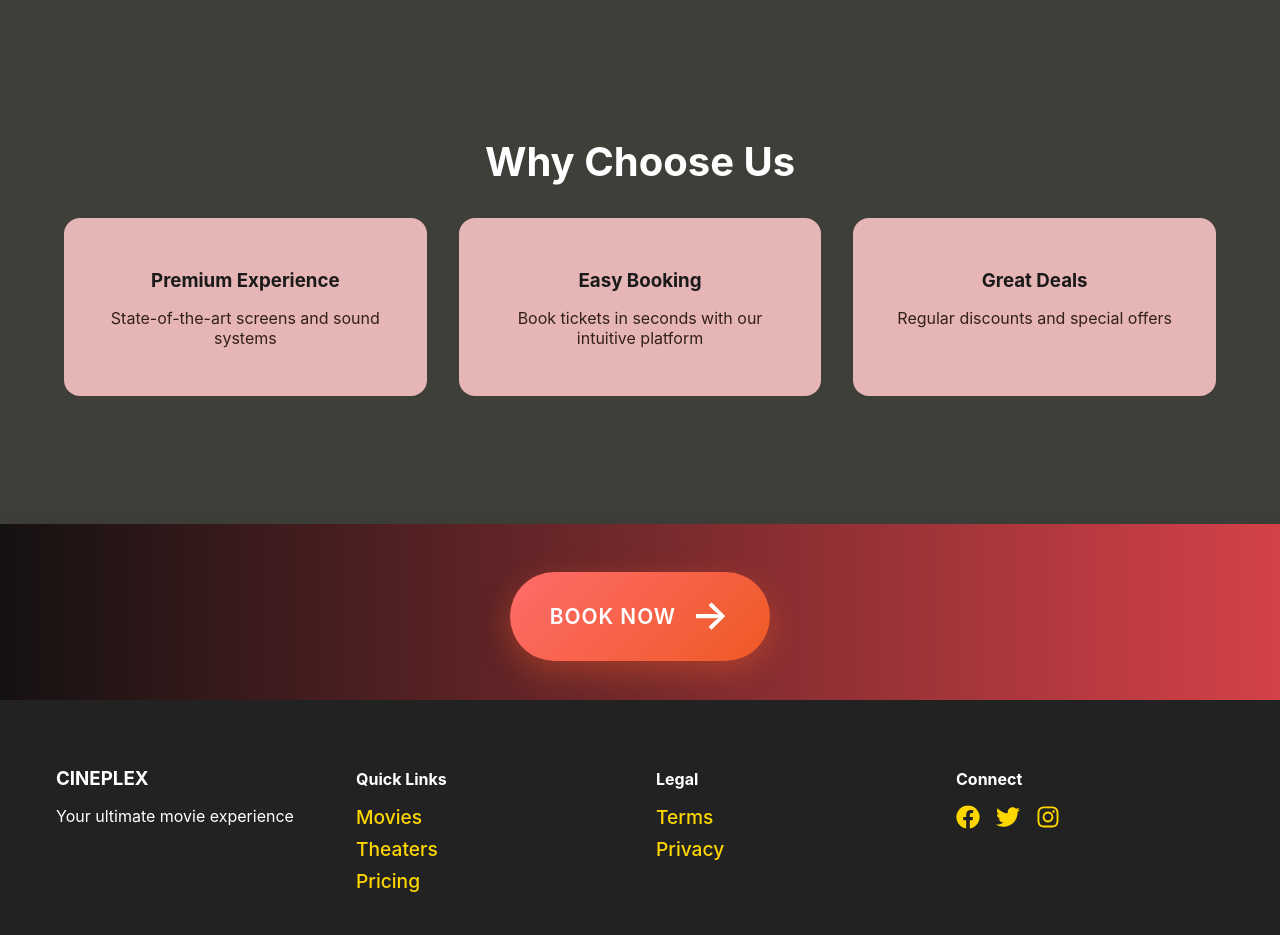
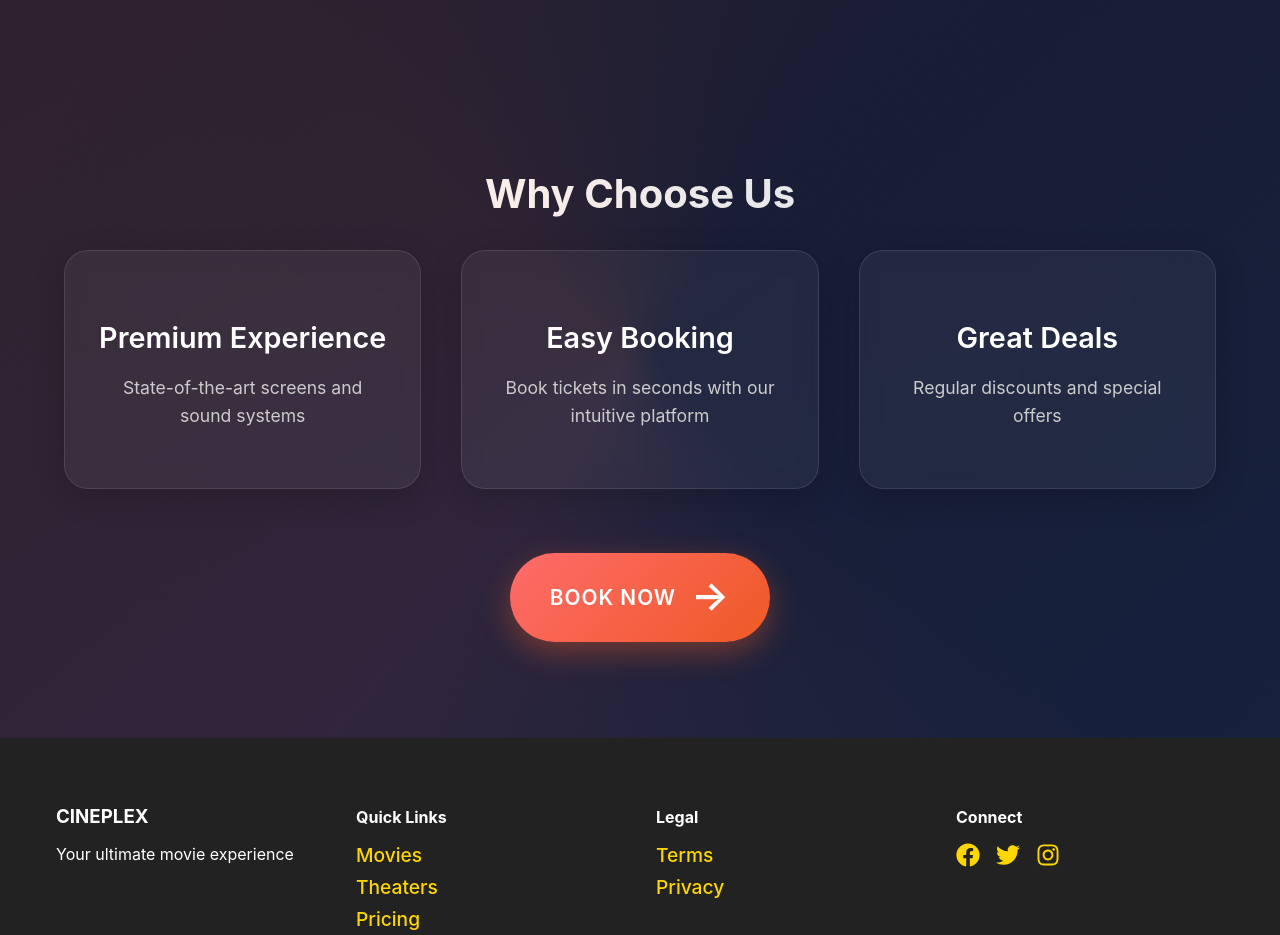
Before and after one commit to ML642/movie-reservation, a React (Create React App) app in the folder movie_reservation/: page / in a window 1280 px wide. Shown: the part 1980-2915 px from the top of the page. Built offline with nearby package versions, Linux system fonts and the light colour scheme; no server answers.

Commit message:
homepage UI improvements

```diff
--- a/movie_reservation/src/components/HeroSection/HeroSection.css
+++ b/movie_reservation/src/components/HeroSection/HeroSection.css
@@ -1,10 +1,37 @@
 /* Hero Section Modernized CSS */
+
+@keyframes fadeInUp {
+  from {
+    opacity: 0;
+    transform: translateY(30px);
+  }
+  to {
+    opacity: 1;
+    transform: translateY(0);
+  }
+}
+
+@keyframes pulse {
+  0% {
+    transform: scale(1);
+  }
+  50% {
+    transform: scale(1);
+  }
+  100% {
+    transform: scale(1);
+  }
+}
 .hero-section {
   position: relative;
-  height: 50vh;
-  min-height: 400px;
+  height: 65vh;
+  min-height: 500px;
   overflow: hidden;
-  width: 100%;
+  width: 95%;
+  max-width: 1600px;
+  margin: 2rem auto;
+  border-radius: 2rem;
+  box-shadow: 0 25px 50px rgba(0, 0, 0, 0.5);
 }
 
 .hero-slider {
@@ -14,17 +41,17 @@
 }
 
 .hero-slide {
-  border-radius: 1rem;
-  background-size: contain;
   position: absolute;
   width: 100%;
   height: 100%;
   background-size: cover;
   background-position: center;
-  opacity: 0;
-  transition: opacity 1s ease;
   display: flex;
-  align-items: flex-end;
+  align-items: center;
+  justify-content: flex-start;
+  border-radius: 2rem;
+  overflow: hidden;
+  animation: pulse 30s infinite;
 }
 
 .hero-slide.active {
@@ -33,85 +60,207 @@
 }
 
 .hero-content {
-  height : 100% ;
-  background: rgba(0,0,0,0.5);
-  padding: 2rem 2.5rem;
-
-  border-radius: 1rem;
+  background: linear-gradient(to right, rgba(0, 0, 0, 0.9) 0%, rgba(0, 0, 0, 0.7) 40%, transparent 100%);
+  padding: 3rem 4rem;
   color: #fff;
-  max-width: 500px;
-  box-shadow: 0 4px 24px rgba(0,0,0,0.3);
+  width: 55%;
+  height: 100%;
+  display: flex;
+  flex-direction: column;
+  justify-content: center;
+  border-radius: 0;
+  backdrop-filter: blur(10px);
+  /* border removed to prevent blinking line */
 }
 
 .hero-content h1 {
-  font-size: 2.5rem;
-  margin-bottom: 1rem;
+  font-size: 3.5rem;
+  margin-bottom: 1.5rem;
+  font-weight: 700;
+  text-shadow: 0 5px 15px rgba(0, 0, 0, 0.7);
+  line-height: 1.1;
+  background: linear-gradient(to right, #fff, #ffd700);
+  -webkit-background-clip: text;
+  background-clip: text;
+  color: transparent;
+  letter-spacing: 1px;
 }
 
 .hero-content p {
-  font-size: 1.2rem;
-  margin-bottom: 1.5rem;
+  font-size: 1.4rem;
+  margin-bottom: 2rem;
+  font-weight: 300;
+  text-shadow: 0 2px 10px rgba(0, 0, 0, 0.5);
+  line-height: 1.6;
+  max-width: 90%;
 }
 
 .hero-actions {
   display: flex;
-  gap: 1rem;
+  gap: 1.5rem;
 }
 
 .hero-btn {
   display: flex;
   align-items: center;
-  gap: 0.5rem;
-  font-size: 1rem;
-  padding: 0.8rem 2rem;
+  gap: 0.75rem;
+  font-size: 1.1rem;
+  padding: 1rem 2.5rem;
   border: none;
-  border-radius: 2rem;
+  border-radius: 2.5rem;
   cursor: pointer;
-  transition: background 0.2s, color 0.2s;
+  transition: all 0.3s ease;
+  font-weight: 600;
+  box-shadow: 0 4px 15px rgba(0, 0, 0, 0.2);
 }
 
 .hero-btn.play {
-  background: #fff;
-  color: #111;
-  font-weight: bold;
+  background: linear-gradient(45deg, #ff6b6b, #ee5a24);
+  color: white;
+  position: relative;
+  overflow: hidden;
 }
 
 .hero-btn.play:hover {
-  background: #ffd700;
-  color: #111;
+  transform: translateY(-5px) scale(1.05);
+  box-shadow: 0 10px 25px rgba(238, 90, 36, 0.5);
 }
 
 .hero-btn.info {
-  background: rgba(109, 109, 110, 0.7);
+  background: rgba(255, 255, 255, 0.15);
   color: #fff;
+  backdrop-filter: blur(5px);
+  border: 1px solid rgba(255, 255, 255, 0.2);
 }
 
 .hero-btn.info:hover {
-  background: #fff;
-  color: #111;
+  background: rgba(255, 255, 255, 0.25);
+  transform: translateY(-5px) scale(1.05);
+  border: 1px solid rgba(255, 255, 255, 0.4);
 }
 
 .hero-indicators {
   position: absolute;
-  bottom: 2rem;
+  bottom: 2.5rem;
   left: 50%;
   transform: translateX(-50%);
   display: flex;
-  gap: 0.5rem;
+  gap: 1rem;
   z-index: 2;
 }
 
 .hero-indicators button {
-  width: 12px;
-  height: 12px;
+  width: 16px;
+  height: 16px;
   border-radius: 50%;
-  border: none;
-  background: rgba(255,255,255,0.5);
+  border: 2px solid rgba(255, 255, 255, 0.5);
+  background: transparent;
   cursor: pointer;
-  transition: background 0.2s, transform 0.2s;
+  transition: all 0.3s ease;
 }
 
 .hero-indicators button.active {
   background: #fff;
-  transform: scale(1.2);
+  border-color: #fff;
+  transform: scale(1.3);
 }
+
+/* Responsive design */
+@media (max-width: 1200px) {
+  .hero-section {
+    height: 60vh;
+    min-height: 450px;
+  }
+
+  .hero-content h1 {
+    font-size: 3rem;
+  }
+
+  .hero-content p {
+    font-size: 1.3rem;
+  }
+}
+
+@media (max-width: 992px) {
+  .hero-section {
+    height: 55vh;
+    min-height: 400px;
+  }
+
+  .hero-content {
+    width: 65%;
+  }
+
+  .hero-content h1 {
+    font-size: 2.5rem;
+  }
+
+  .hero-content p {
+    font-size: 1.2rem;
+  }
+
+  .hero-btn {
+    padding: 0.9rem 2rem;
+    font-size: 1rem;
+  }
+}
+
+@media (max-width: 768px) {
+  .hero-section {
+    height: 50vh;
+    min-height: 350px;
+    border-radius: 1.5rem;
+  }
+
+  .hero-content {
+    width: 75%;
+    padding: 2rem;
+  }
+
+  .hero-content h1 {
+    font-size: 2rem;
+  }
+
+  .hero-content p {
+    font-size: 1.1rem;
+  }
+
+  .hero-actions {
+    flex-direction: column;
+    gap: 1rem;
+  }
+
+  .hero-btn {
+    justify-content: center;
+    width: 100%;
+  }
+}
+
+@media (max-width: 576px) {
+  .hero-section {
+    height: 45vh;
+    min-height: 300px;
+  }
+
+  .hero-content {
+    width: 100%;
+    padding: 1.5rem;
+  }
+
+  .hero-content h1 {
+    font-size: 1.8rem;
+  }
+
+  .hero-content p {
+    font-size: 1rem;
+  }
+
+  .hero-indicators {
+    bottom: 1.5rem;
+  }
+
+  .hero-indicators button {
+    width: 12px;
+    height: 12px;
+  }
+}
--- a/movie_reservation/src/pages/home.css
+++ b/movie_reservation/src/pages/home.css
@@ -70,58 +70,125 @@
 
 /* Features section */
 .features-section {
-  background: #3f3f3a;
-  color: #322212;
-  padding: 4rem 0;
+  background: linear-gradient(135deg, #1a1a2e 0%, #16213e 100%);
+  color: #fff;
+  padding: 6rem 0;
+  position: relative;
+  overflow: hidden;
+}
+
+.features-section::before {
+  content: "";
+  position: absolute;
+  top: -50%;
+  left: -50%;
+  width: 200%;
+  height: 200%;
+  background: conic-gradient(
+    #ff6b6b 0%,
+    #ee5a24 25%,
+    #1a1a2e 50%,
+    #16213e 75%,
+    #ff6b6b 100%
+  );
+  animation: rotate 10s linear infinite;
+  z-index: 0;
+  opacity: 0.1;
+}
+
+.features-header {
+  text-align: center;
+  margin-bottom: 3rem;
+  position: relative;
+  z-index: 1;
+}
+
+.features-header h2 {
+  font-size: 2.8rem;
+  margin-bottom: 1.5rem;
+  background: linear-gradient(45deg, #ff6b6b, #ee5a24);
+  -webkit-background-clip: text;
+  background-clip: text;
+  color: transparent;
+  font-weight: 700;
+}
+
+.features-header p {
+  font-size: 1.3rem;
+  color: #ccc;
+  max-width: 700px;
+  margin: 0 auto;
 }
 
 .features-grid {
   display: grid;
-  grid-template-columns: repeat(auto-fit, minmax(250px, 1fr));
-  gap: 2rem;
+  grid-template-columns: repeat(auto-fit, minmax(300px, 1fr));
+  gap: 2.5rem;
   margin-top: 2rem;
+  position: relative;
+  z-index: 1;
 }
 
 .feature {
   text-align: center;
-  padding: 2rem;
-  background: #e6b5b5;
-  border-radius: 1rem;
-  box-shadow: 0 0 0;
-  transition: box-shadow 0.9s ease ,  transform 0.7s ease;
+  padding: 2.5rem 2rem;
+  background: rgba(255, 255, 255, 0.05);
+  border-radius: 1.5rem;
+  backdrop-filter: blur(10px);
+  border: 1px solid rgba(255, 255, 255, 0.1);
+  box-shadow: 0 8px 32px rgba(0, 0, 0, 0.2);
+  transition: all 0.4s cubic-bezier(0.175, 0.885, 0.32, 1.275);
+  position: relative;
+  overflow: hidden;
+}
 
-
+.feature::before {
+  content: "";
+  position: absolute;
+  top: 0;
+  left: 0;
+  width: 100%;
+  height: 4px;
+  background: linear-gradient(90deg, #ff6b6b, #ee5a24);
+  transform: scaleX(0);
+  transform-origin: left;
+  transition: transform 0.4s ease;
 }
 
 .feature:hover {
-  transform: translateY(-5px);
-  box-shadow: 14px 16px 6px rgba(0,0,0,0.4);
-  transition: transform 0.7s ease , box-shadow 0.9s ease;
-
-}
-.underline-transition {
-  position: relative;
-  display: inline-block;
+  transform: translateY(-10px) scale(1.02);
+  box-shadow: 0 15px 35px rgba(0, 0, 0, 0.4);
 }
 
-.underline-transition::after {
-  content: "";
-  position: absolute;
-  left: 0;
-  bottom: 0;
-  width: 0;
-  height: 2px;
-  background: #201c1c; /* underline color */
-  transition: width 0.3s;
+.feature:hover::before {
+  transform: scaleX(1);
 }
 
-.underline-transition:hover::after {
-  width: 100%;
+.feature-icon {
+  font-size: 3rem;
+  margin-bottom: 1.5rem;
+  background: linear-gradient(45deg, #ff6b6b, #ee5a24);
+  -webkit-background-clip: text;
+  background-clip: text;
+  color: transparent;
+  transition: transform 0.4s ease;
+}
+
+.feature:hover .feature-icon {
+  transform: scale(1.2) rotate(5deg);
 }
 
 .feature h3 {
-  margin-bottom: 1rem;
-  color: #1a1a1a;
+  margin-bottom: 1.2rem;
+  color: #fff;
+  font-size: 1.8rem;
+  font-weight: 600;
+}
+
+.feature p {
+  color: #ccc;
+  font-size: 1.1rem;
+  line-height: 1.6;
 }
 
 /* Movie grid */
@@ -139,6 +206,15 @@ section h2 {
   font-size: 2.5rem;
   margin-bottom: 2rem;
   text-align: center;
+}
+
+@keyframes rotate {
+  from {
+    transform: rotate(0deg);
+  }
+  to {
+    transform: rotate(360deg);
+  }
 }
 
 /* Responsive design */
@@ -176,17 +252,11 @@ section h2 {
   transform: translateY(-3px) scale(1.05);
 }
 .book-section {
-  height:10vh;
   background: linear-gradient(90deg, #151111 0%, #d44148 100%);
   color: #fff;
-  padding: 3rem 1.5rem;
+  padding: 5rem 1.5rem;
   text-align: center;
-
-
-
   box-shadow: 0 4px 24px rgba(0,0,0,0.12);
-
-
 }
 
 .book-now {
--- a/movie_reservation/src/pages/home.jsx
+++ b/movie_reservation/src/pages/home.jsx
@@ -121,8 +121,6 @@ export default function Home() {
             <h2>Coming Soon</h2>
             <div className="movie-grid">
               <Hero variant="1"></Hero>
-              <Hero variant="2"></Hero>
-              <Hero variant="3"></Hero>
              </div>
           </div>
           </motion.div>
@@ -146,9 +144,8 @@ export default function Home() {
               </div>
             </div>
           </div>
-        </section>
-       <section className="book-section" >
-        <Link to = "/movie_list">
+          <div style={{display : "flex" , justifyContent : "center" , alignItems : "center"}}>
+               <Link to = "/movie_list">
         <div class="cta-section">
                 <div class="book-now">
                     Book Now
@@ -156,6 +153,7 @@ export default function Home() {
                 </div>
             </div>
         </Link>
+          </div>
 
         </section>
 
```
Also changed, not shown: movie_reservation/src/components/HeroSection/HeroSection.jsx (+30 -12 lines).
